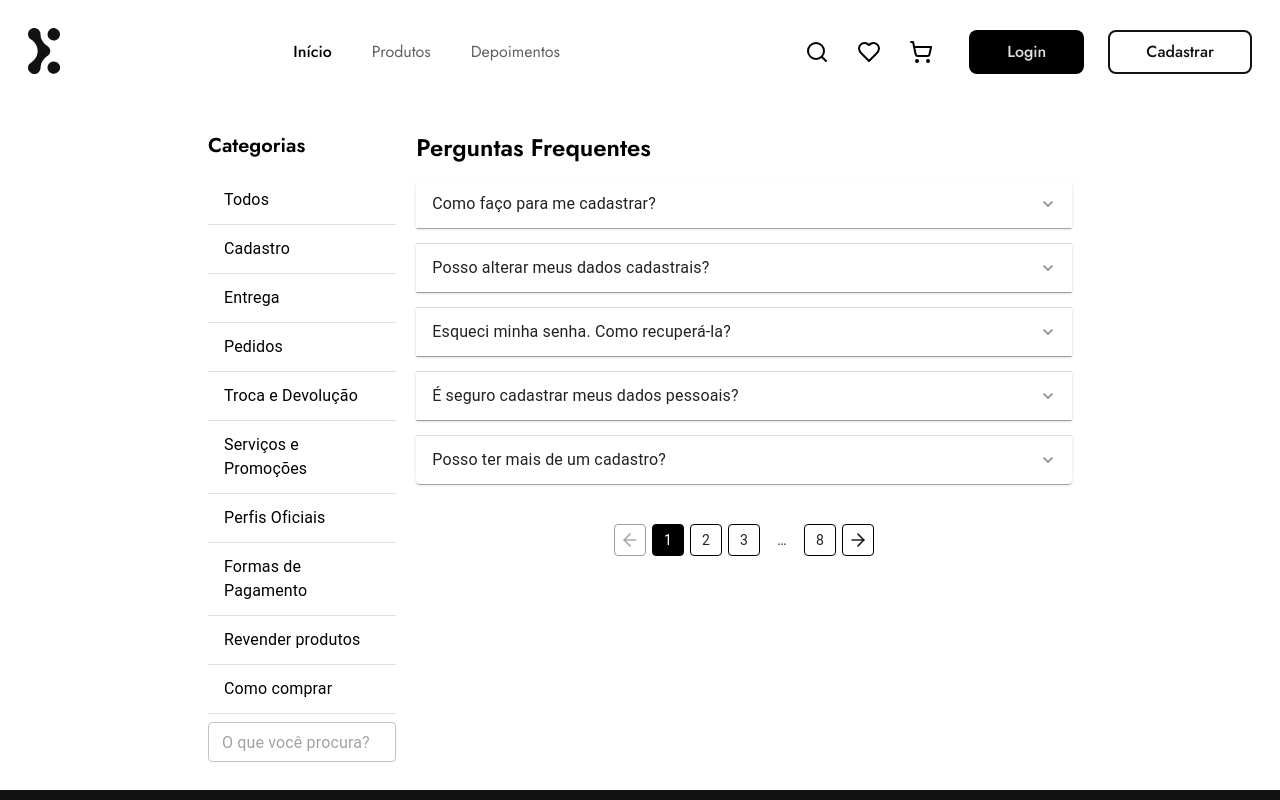
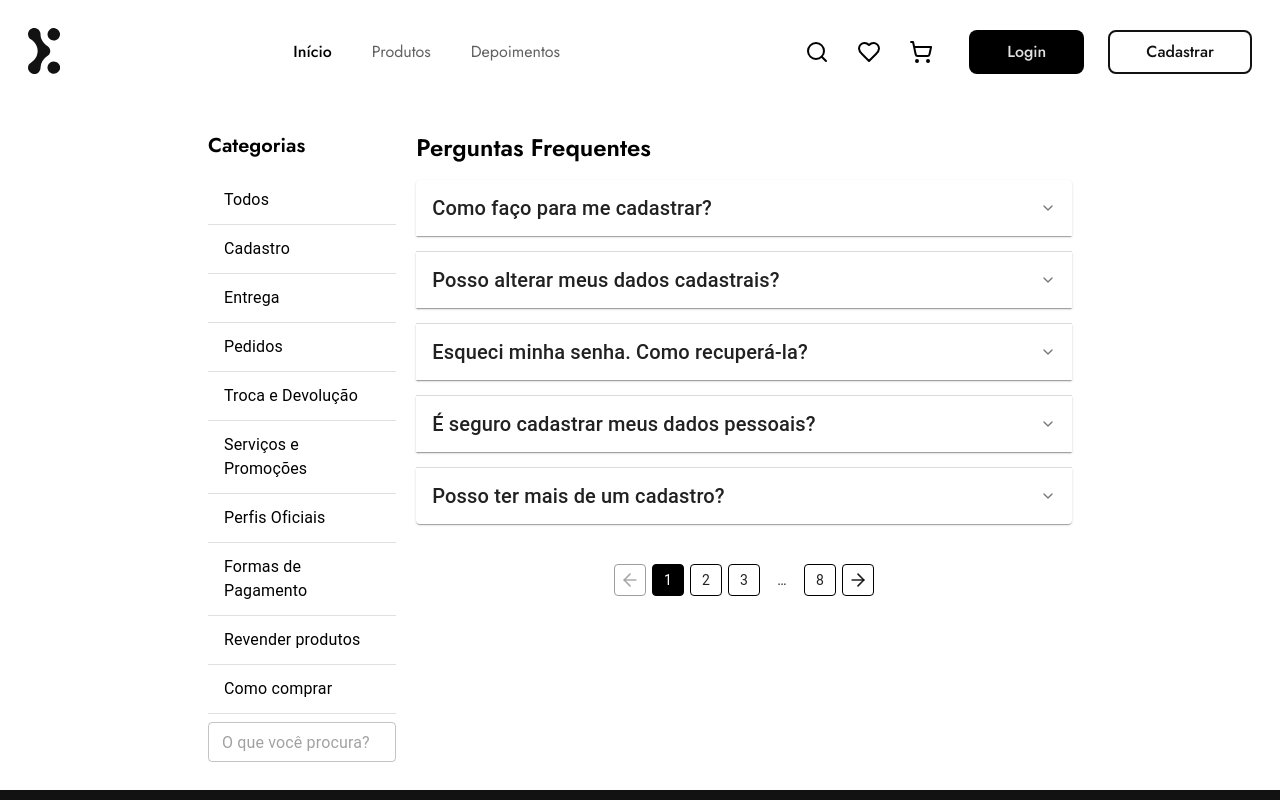
Before and after one commit to vemser/vemser-vs13-projeto-tshirt-ecomerce-front, a React (Vite) app: page /faq in a window 1280 px wide. Shown: the top 800 px of the page. Built offline with nearby package versions, Linux system fonts and the light colour scheme; no server answers.

Commit message:
refactor: question font and handlePageChange

```diff
--- a/src/pages/Faq/Faq.tsx
+++ b/src/pages/Faq/Faq.tsx
@@ -26,7 +26,7 @@ function Faq() {
     });
   };
 
-  const handlePageChange = (event: React.ChangeEvent<unknown>, value: number) => {
+  const handlePageChange = (_event: React.ChangeEvent<unknown>, value: number) => {
     setPage(value);
     setAnswersVisible([]);
   };
@@ -54,7 +54,7 @@ function Faq() {
             {filteredFaq.map((item, index) => (
               <Accordion key={index} expanded={answersVisible[index]} onChange={() => toggleAnswer(index)}>
                 <AccordionSummary expandIcon={<LuChevronDown />}>
-                  <Typography>{item.question}</Typography>
+                  <Typography variant='h6'>{item.question}</Typography>
                 </AccordionSummary>
                 <AccordionDetails>
                   <Typography>{item.answer}</Typography>
```
